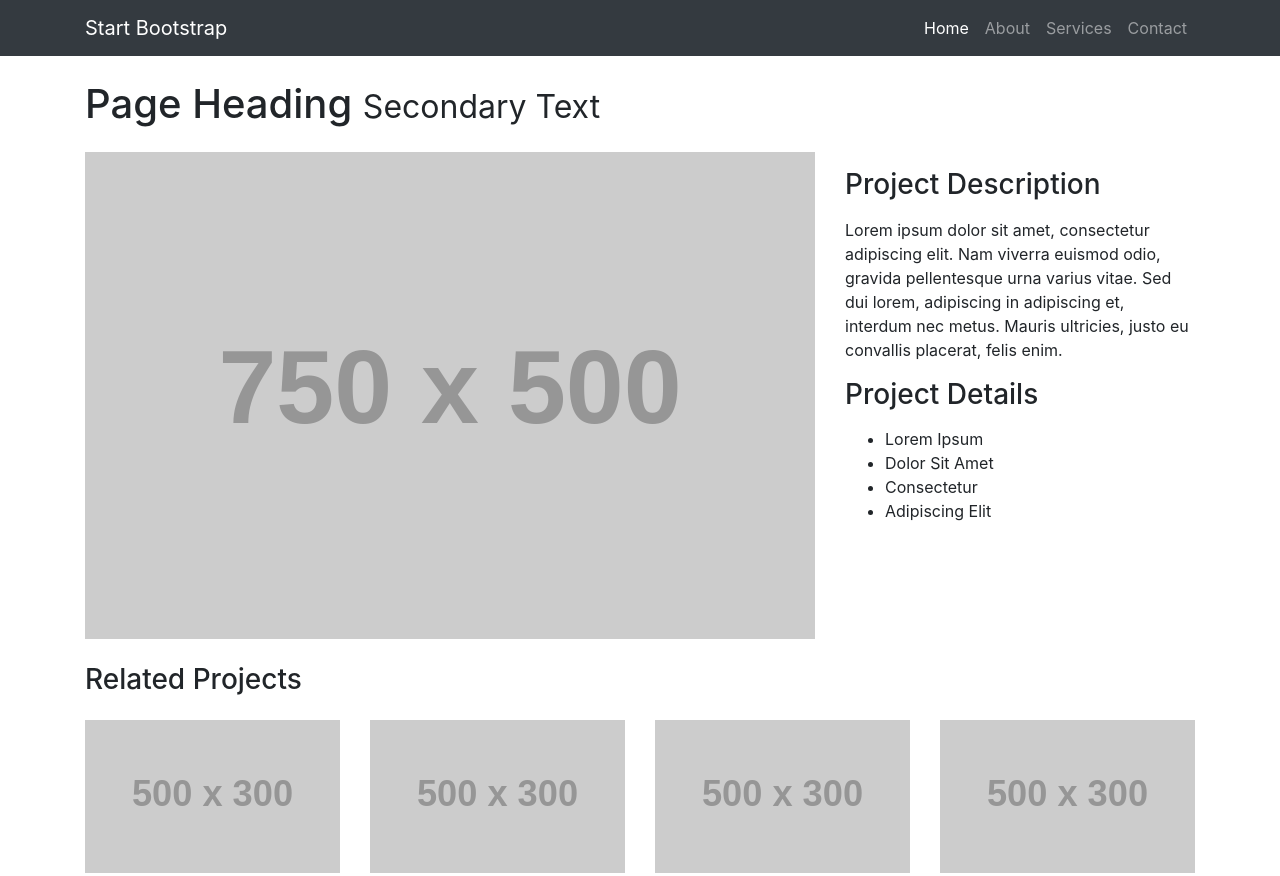
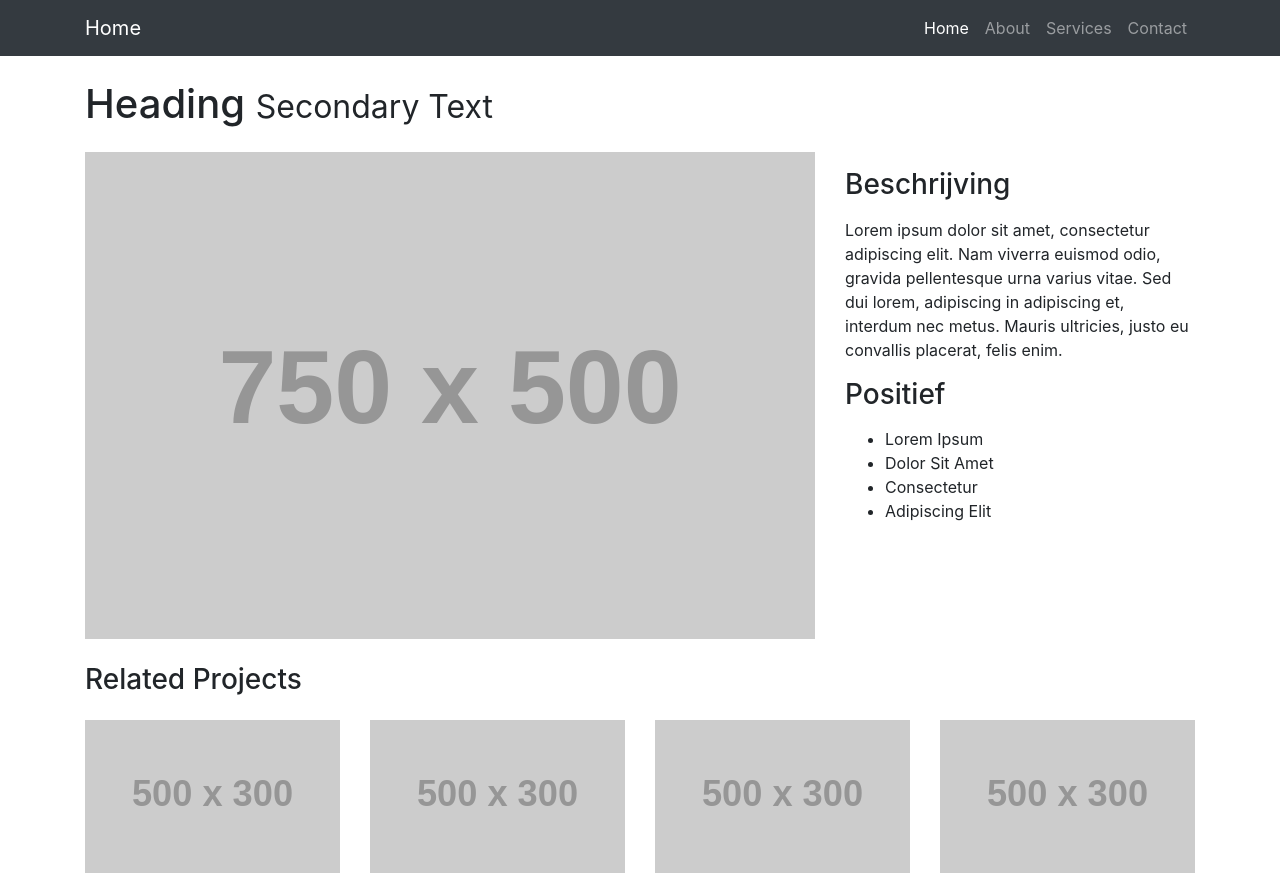
Before and after one commit to binnenkweken/binnenkweken.github.io, a website: page index.html in a window 1280 px wide. Shown: the top 876 px of the page. Drawn offline with Linux system fonts and the light colour scheme; placeholder pictures from the web are drawn by us.

Commit message:
Update index.html

```diff
--- a/index.html
+++ b/index.html
@@ -8,7 +8,7 @@
     <meta name="description" content="">
     <meta name="author" content="">
 
-    <title>Portfolio Item - Start Bootstrap Template</title>
+    <title>binnenkweken.nl</title>
 
     <!-- Bootstrap core CSS -->
     <link href="vendor/bootstrap/css/bootstrap.min.css" rel="stylesheet">
@@ -23,7 +23,7 @@
     <!-- Navigation -->
     <nav class="navbar navbar-expand-lg navbar-dark bg-dark fixed-top">
       <div class="container">
-        <a class="navbar-brand" href="#">Start Bootstrap</a>
+        <a class="navbar-brand" href="#">Home</a>
         <button class="navbar-toggler" type="button" data-toggle="collapse" data-target="#navbarResponsive" aria-controls="navbarResponsive" aria-expanded="false" aria-label="Toggle navigation">
           <span class="navbar-toggler-icon"></span>
         </button>
@@ -52,7 +52,7 @@
     <div class="container">
 
       <!-- Portfolio Item Heading -->
-      <h1 class="my-4">Page Heading
+      <h1 class="my-4">Heading
         <small>Secondary Text</small>
       </h1>
 
@@ -64,9 +64,9 @@
         </div>
 
         <div class="col-md-4">
-          <h3 class="my-3">Project Description</h3>
+          <h3 class="my-3">Beschrijving</h3>
           <p>Lorem ipsum dolor sit amet, consectetur adipiscing elit. Nam viverra euismod odio, gravida pellentesque urna varius vitae. Sed dui lorem, adipiscing in adipiscing et, interdum nec metus. Mauris ultricies, justo eu convallis placerat, felis enim.</p>
-          <h3 class="my-3">Project Details</h3>
+          <h3 class="my-3">Positief</h3>
           <ul>
             <li>Lorem Ipsum</li>
             <li>Dolor Sit Amet</li>
```
